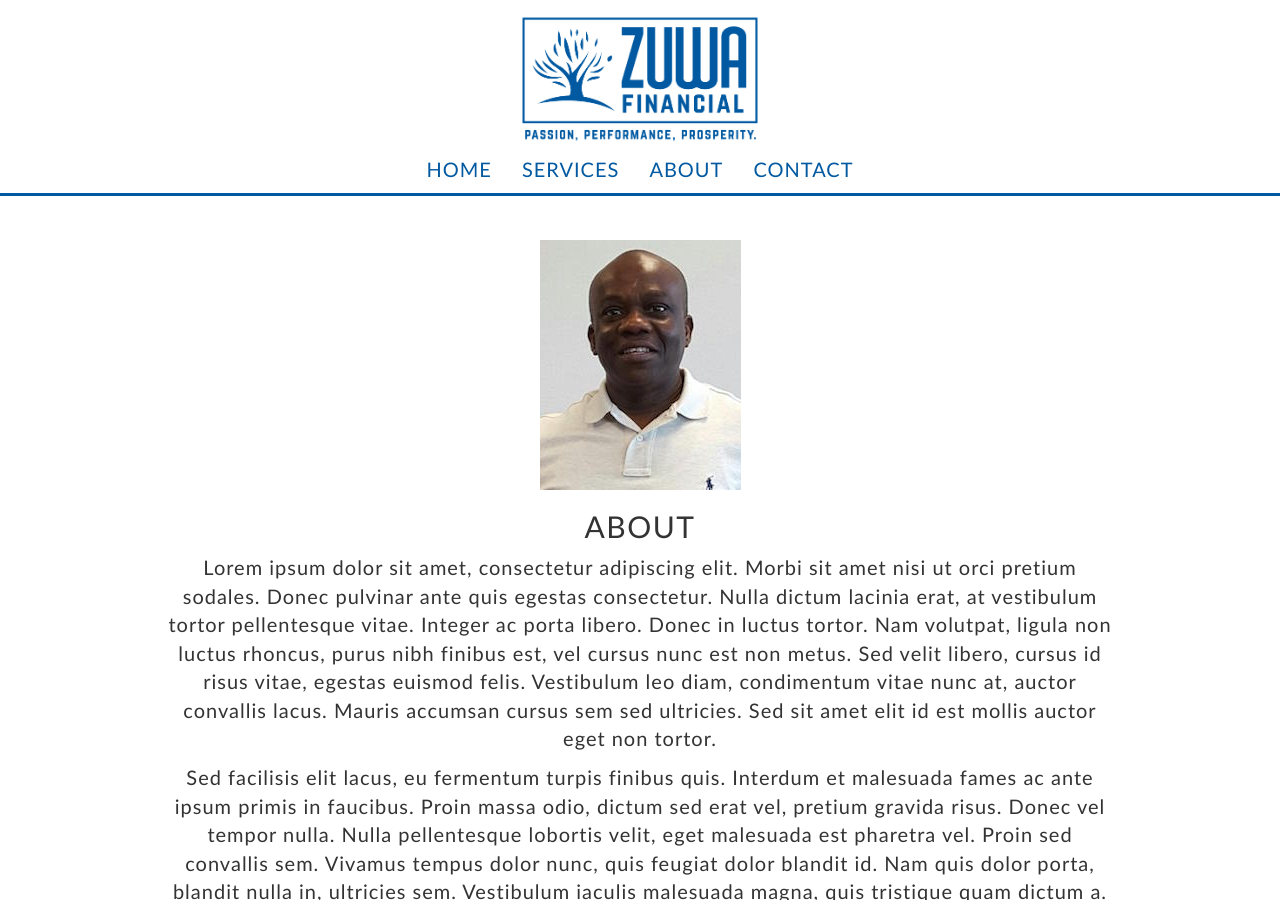
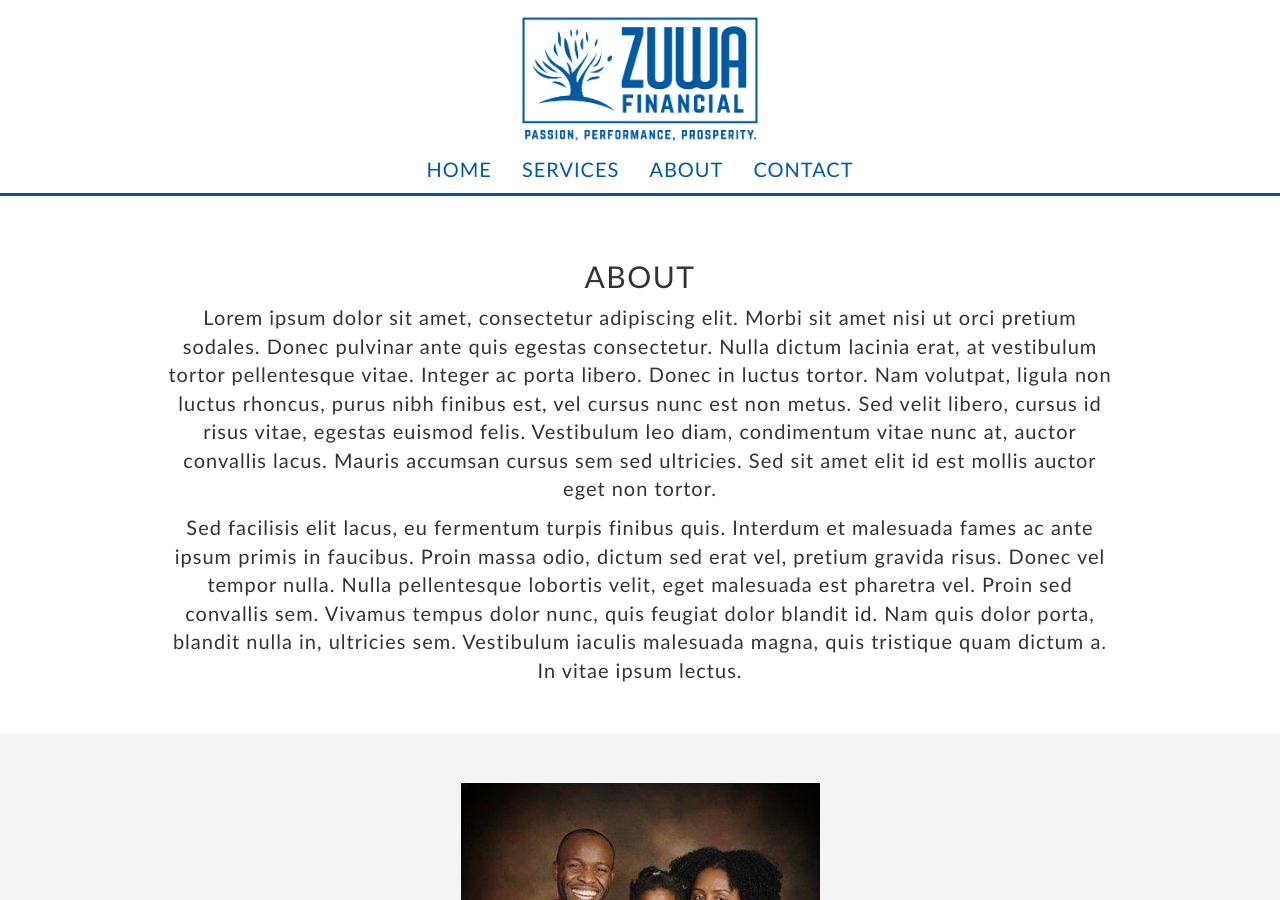
Before and after one commit to ZuwaFinancial/ZuwaFinancial.github.io, a Jekyll site: the page built from about.html, in a window 1280 px wide and 900 px high. Built offline with Jekyll 4.4.1, drawn with Linux system fonts in a browser that asks for light colours.

Commit message:
Remove about profile image

```diff
--- a/about.html
+++ b/about.html
@@ -3,15 +3,6 @@ layout: default
 title: About
 ---
 <section id="about-page" class="top-content secondary-page">
-
-  <div class="container">
-    <div class="row text-center">
-      <div class="col-sm-offset-4 col-sm-4">
-        <img src="/assets/images/casual-portrait.jpg" alt="Casual profile picture">
-      </div>
-    </div>
-  </div>
-
 
   <div class="section-header text-center">
     <h2>ABOUT</h2>
```
Also changed, not shown: 1 other file.
